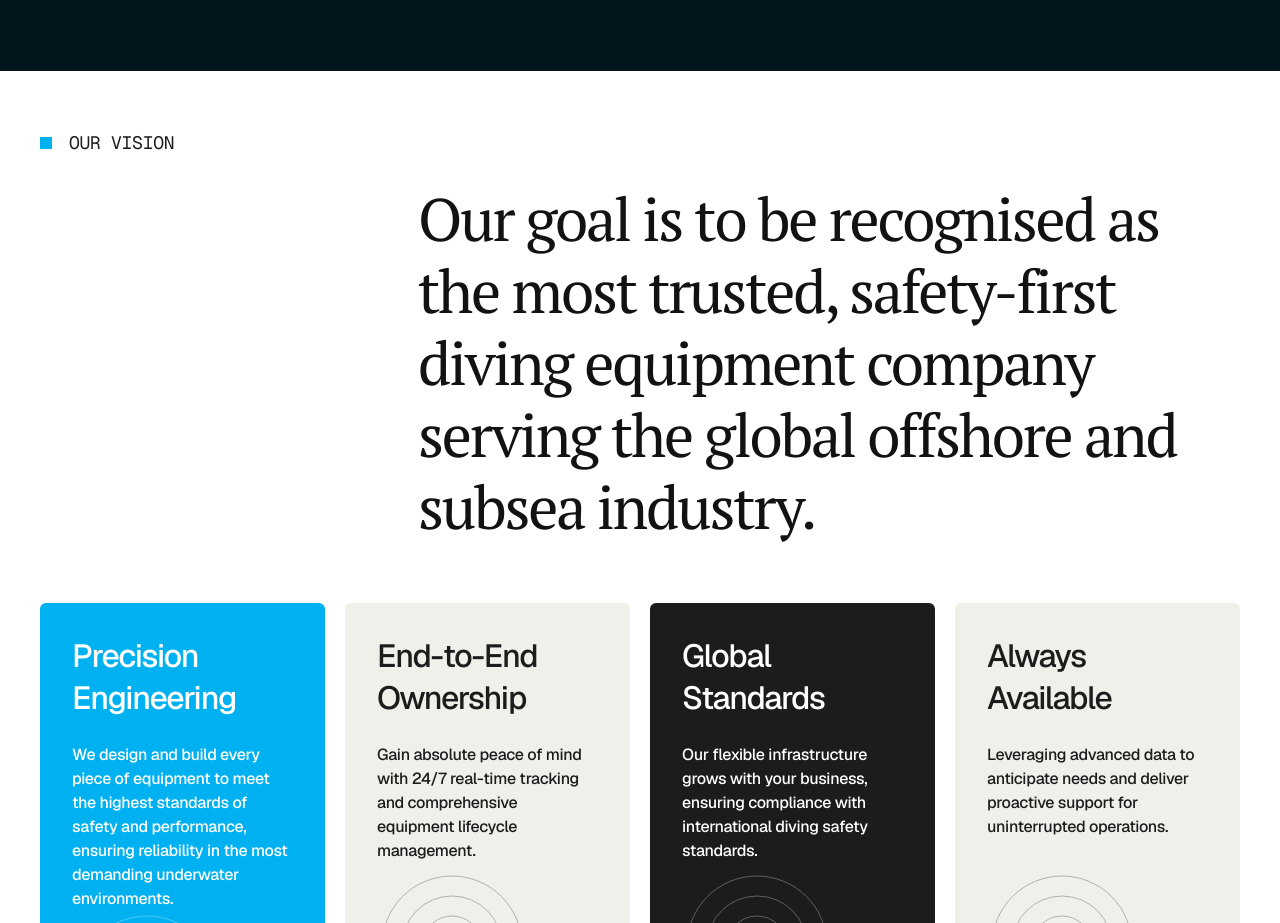
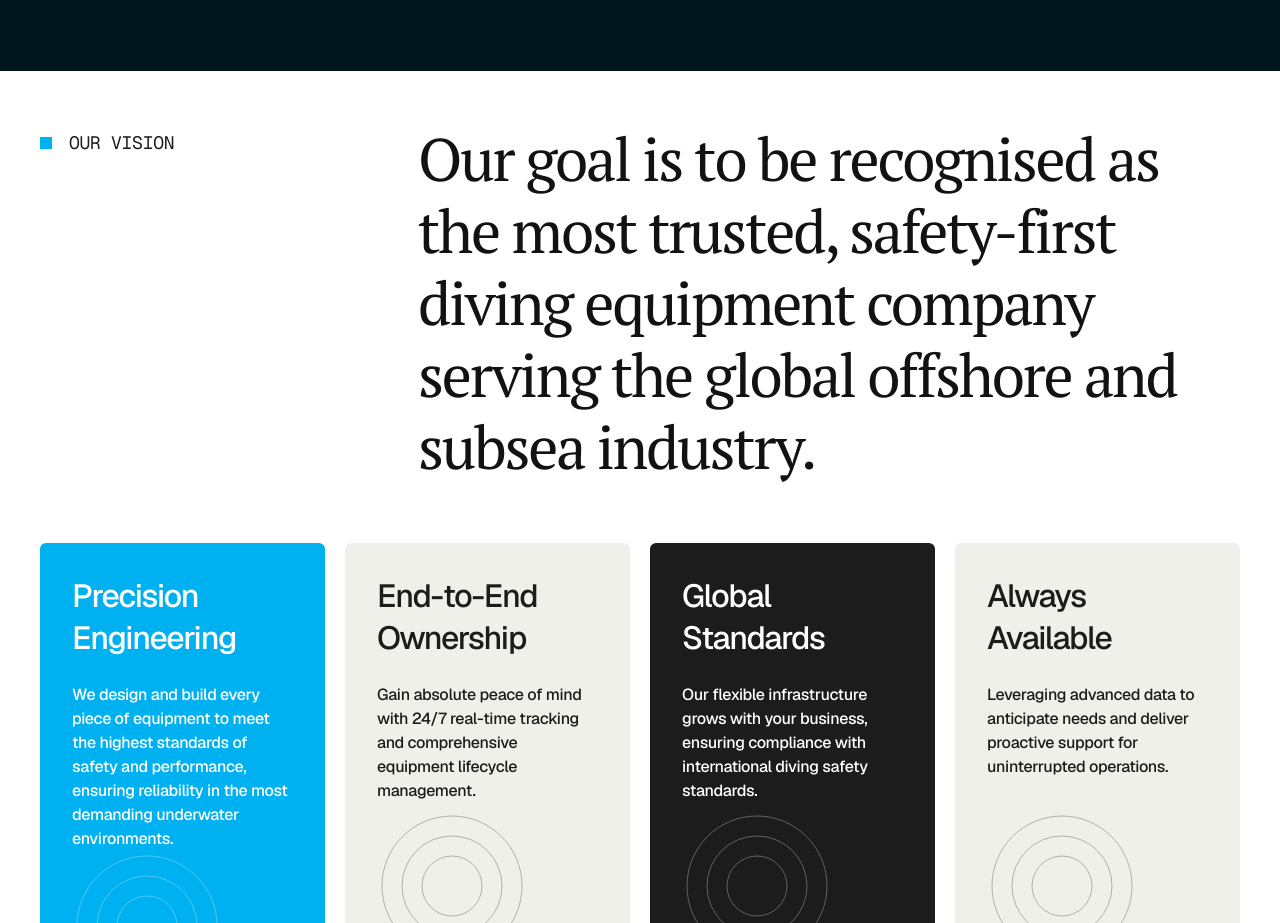
Before and after one commit to dinosourisme/Synergyvikingv1, a React (Vite) app in the folder Synergy viking/: page / in a window 1280 px wide. Shown: the part 2660-3583 px from the top of the page. Built offline with nearby package versions, Linux system fonts and the light colour scheme.

Commit message:
Fix Alignment issue for Our Vision section

```diff
--- a/Synergy viking/src/pages/homepage/HomePage.jsx
+++ b/Synergy viking/src/pages/homepage/HomePage.jsx
@@ -337,7 +337,7 @@ export default function Home() {
           </span>
         </div>
 
-        <h2 className="font-ptserif max-w-full lg:max-w-[976px] lg:ml-[378px] text-[24px] sm:text-[28px] md:text-4xl lg:text-5xl xl:text-[60px] leading-[1.3] sm:leading-[1.25] md:leading-[1.15] lg:leading-[72px] tracking-[-0.8px] sm:tracking-[-1px] md:tracking-[-2px] xl:tracking-[-2.2px] text-[#121212] font-normal mb-10 sm:mb-12 lg:mb-[60px]">
+        <h2 className="font-ptserif max-w-full lg:max-w-[976px] lg:-mt-[60px] lg:ml-[378px] text-[24px] sm:text-[28px] md:text-4xl lg:text-5xl xl:text-[60px] leading-[1.3] sm:leading-[1.25] md:leading-[1.15] lg:leading-[72px] tracking-[-0.8px] sm:tracking-[-1px] md:tracking-[-2px] xl:tracking-[-2.2px] text-[#121212] font-normal mb-10 sm:mb-12 lg:mb-[60px]">
           Our goal is to be recognised as the most trusted, safety-first diving equipment company serving the global offshore and subsea industry.
         </h2>
 
```
